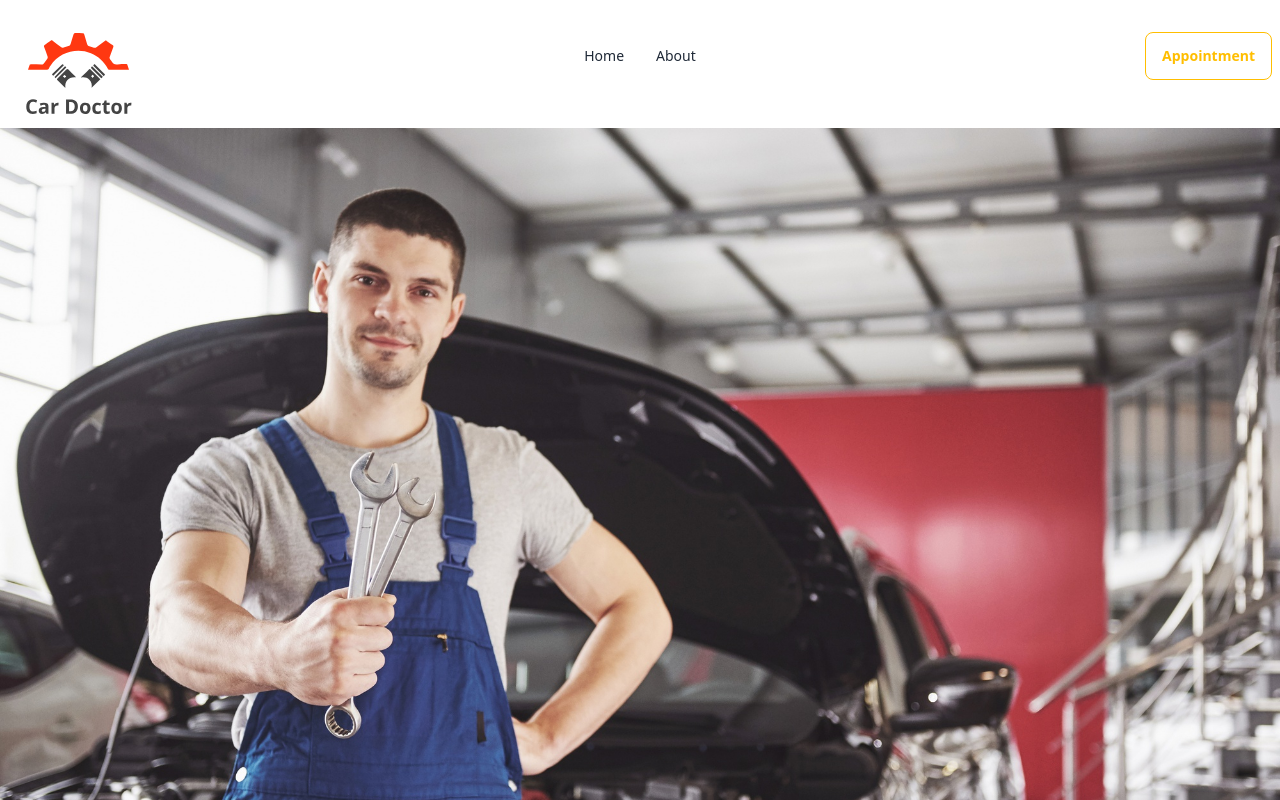
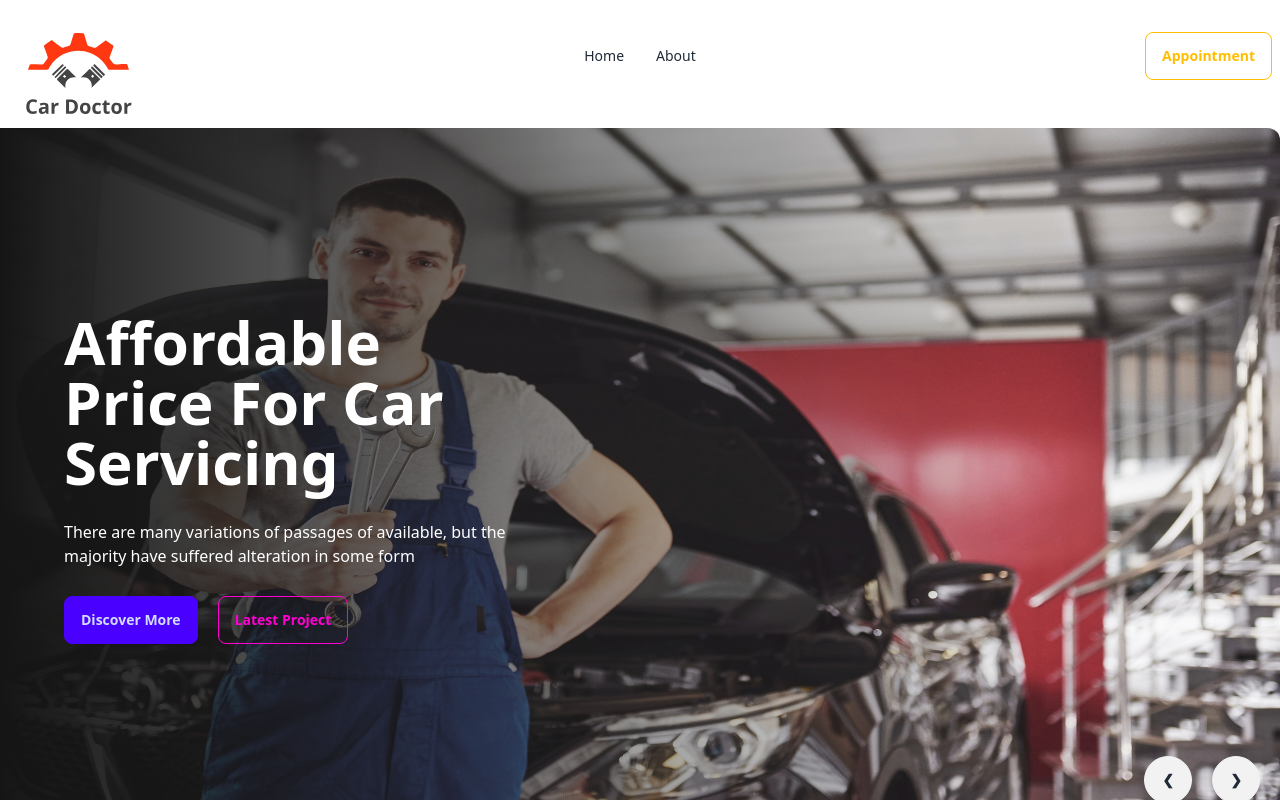
Before and after one commit to alamin6688/car-doctor-website, a React (Vite) app: page / in a window 1280 px wide. Shown: the top 800 px of the page. Built offline with nearby package versions, Linux system fonts and the light colour scheme.

Commit message:
banner section modified

```diff
--- a/src/Pages/Home/Banner/Banner.jsx
+++ b/src/Pages/Home/Banner/Banner.jsx
@@ -7,19 +7,31 @@
 
 const Banner = () => {
   return (
-    <div className="carousel w-full">
+    <div className="carousel w-full h-[700px]">
       <div id="slide1" className="carousel-item relative w-full">
         <img
           src={img1}
-          className="w-full"
+          className="w-full rounded-xl"
         />
+        <div className="absolute flex items-center h-full left-0 top-0 bg-gradient-to-r from-[#151515] to-[rgba(21,21,21,0)]">
+            <div className='text-white pl-16 space-y-7 w-1/2'>
+                <h2 className='text-6xl font-bold'>Affordable Price For Car Servicing</h2>
+                <p>
+                There are many variations of passages of  available, but the majority have suffered alteration in some form
+                </p>
+                <div>
+                    <button className='btn btn-primary mr-5'>
+                    Discover More
+                    </button>
+                    <button className='btn btn-outline btn-secondary'>
+                    Latest Project
+                    </button>
+                </div>
+            </div>
+        </div>
         <div className="absolute flex justify-end transform -translate-y-1/2 left-5 right-5 bottom-0">
-          <a href="#slide4" className="btn btn-circle mr-5">
-            ❮
-          </a>
-          <a href="#slide2" className="btn btn-circle">
-            ❯
-          </a>
+          <a href="#slide4" className="btn btn-circle mr-5">❮</a>
+          <a href="#slide2" className="btn btn-circle">❯</a>
         </div>
       </div>
       <div id="slide2" className="carousel-item relative w-full">
@@ -28,12 +40,8 @@
           className="w-full"
         />
         <div className="absolute flex justify-end transform -translate-y-1/2 left-5 right-5 bottom-0">
-          <a href="#slide1" className="btn btn-circle mr-5">
-            ❮
-          </a>
-          <a href="#slide3" className="btn btn-circle">
-            ❯
-          </a>
+        <a href="#slide1" className="btn btn-circle mr-5">❮</a>
+        <a href="#slide3" className="btn btn-circle">❯</a>
         </div>
       </div>
       <div id="slide3" className="carousel-item relative w-full">
@@ -42,12 +50,8 @@
           className="w-full"
         />
         <div className="absolute flex justify-end transform -translate-y-1/2 left-5 right-5 bottom-0">
-          <a href="#slide2" className="btn btn-circle mr-5">
-            ❮
-          </a>
-          <a href="#slide4" className="btn btn-circle">
-            ❯
-          </a>
+        <a href="#slide2" className="btn btn-circle mr-5">❮</a>
+        <a href="#slide4" className="btn btn-circle">❯</a>
         </div>
       </div>
       <div id="slide4" className="carousel-item relative w-full">
@@ -56,12 +60,28 @@
           className="w-full"
         />
         <div className="absolute flex justify-end transform -translate-y-1/2 left-5 right-5 bottom-0">
-          <a href="#slide3" className="btn btn-circle mr-5">
-            ❮
-          </a>
-          <a href="#slide1" className="btn btn-circle">
-            ❯
-          </a>
+        <a href="#slide3" className="btn btn-circle mr-5">❮</a>
+        <a href="#slide5" className="btn btn-circle">❯</a>
+        </div>
+      </div>
+      <div id="slide5" className="carousel-item relative w-full">
+        <img
+          src={img5}
+          className="w-full"
+        />
+        <div className="absolute flex justify-end transform -translate-y-1/2 left-5 right-5 bottom-0">
+        <a href="#slide4" className="btn btn-circle mr-5">❮</a>
+        <a href="#slide6" className="btn btn-circle">❯</a>
+        </div>
+      </div>
+      <div id="slide6" className="carousel-item relative w-full">
+        <img
+          src={img6}
+          className="w-full"
+        />
+        <div className="absolute flex justify-end transform -translate-y-1/2 left-5 right-5 bottom-0">
+        <a href="#slide5" className="btn btn-circle mr-5">❮</a>
+        <a href="#slide1" className="btn btn-circle">❯</a>
         </div>
       </div>
     </div>
```
